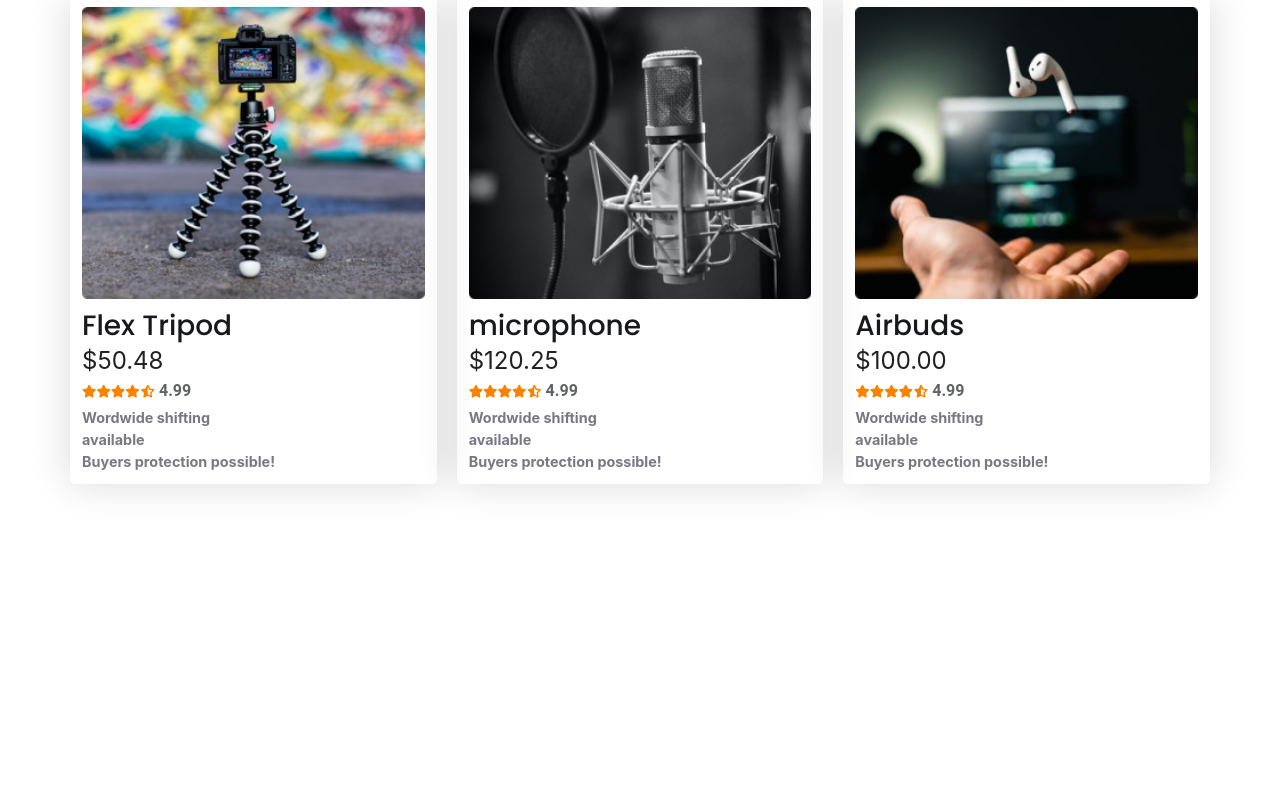
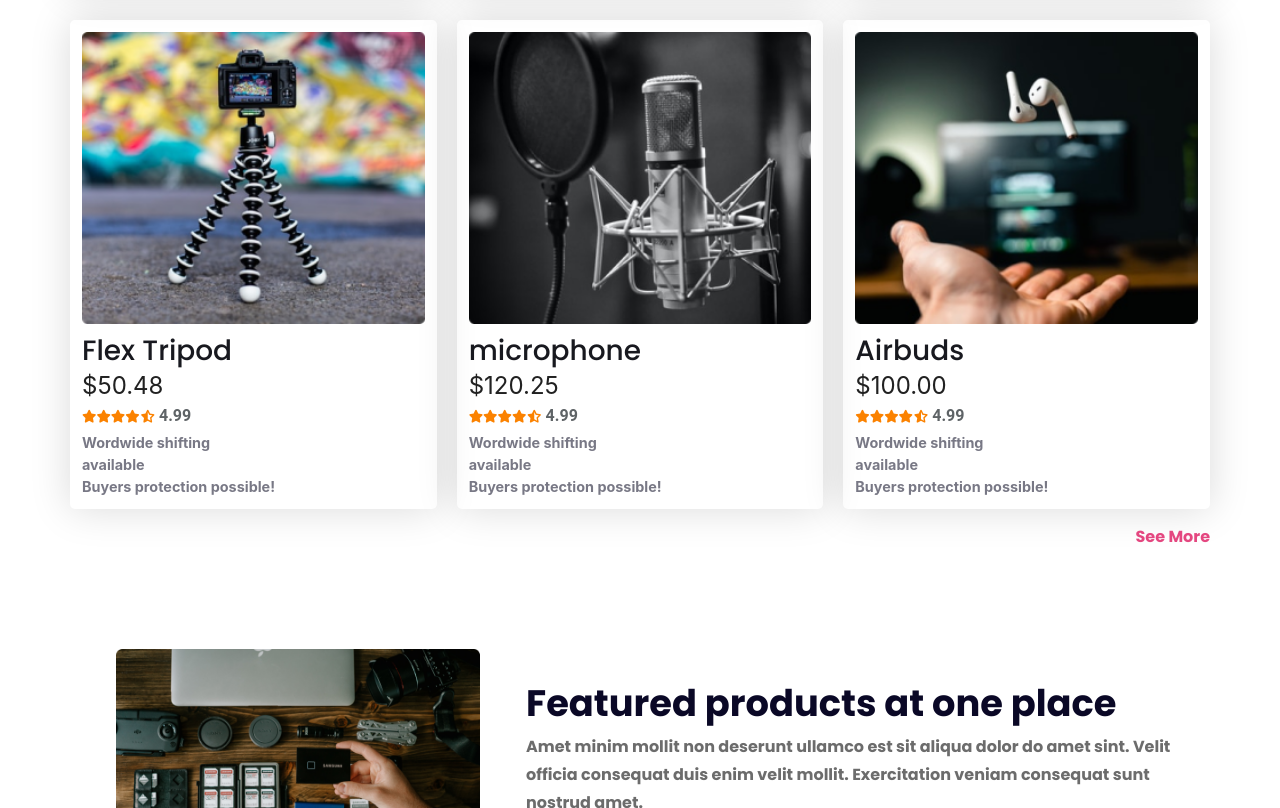
Before and after one commit to tanzilamd/influencer-gear, a plain HTML site: page index.html in a window 1280 px wide. Shown: the part 1992-2800 px from the top of the page. Before the commit the page ends 2576 px from the top, so only its background shows below. Drawn offline with Linux system fonts and the light colour scheme.

Commit message:
featurd section responsive done

```diff
--- a/css/style.css
+++ b/css/style.css
@@ -116,6 +116,7 @@ nav a {
     font-weight: 600;
     line-height: 70px;
     text-align: center;
+    margin-bottom: 25px;
 }
 .items-container {
     display: grid;
@@ -163,6 +164,49 @@ nav a {
     font-weight: 700;
     line-height: 150%;
 }
+.see-more {
+    color: rgba(224, 44, 109, 0.87);
+    font-size: 1rem;
+    font-weight: 700;
+    text-align: right;
+    display: block;
+    margin-top: 15px;
+    cursor: pointer;
+}
+
+/* Featured Section */
+.featured-container {
+    display: flex;
+    align-items: center;
+    justify-content: space-between;
+}
+.featured-img {
+    width: 40%;
+    text-align: center;
+}
+.featured-img img {
+    width: 80%;
+}
+.featured-content {
+    width: 60%;
+}
+.featured-content h3 {
+    color: #0A0826;
+    font-size: 2.3rem;
+    font-weight: 700;
+    line-height: 60px;
+}
+.featured-content p {
+    color: #6C6C6C;
+    font-size: 1rem;
+    font-weight: 700;
+    line-height: 28px;
+    margin-bottom: 20px;
+}
+.featured-content button {
+    border-radius: 0px;
+}
+
 
 /* Reponsive Design */
 /* Mobile */
@@ -173,14 +217,23 @@ nav a {
     nav, .banner {
         flex-direction: column;
     }
-    .banner {
+    .banner, .featured-container {
         flex-direction: column-reverse;
     }
     nav ul {
         flex-wrap: wrap;
         margin-top: 20px;
     }
-    .banner-content {
+    .banner-content, .featured-content, .featured-img {
+        width: 100%;
+    }
+    .featured-content {
+        text-align: center;
+    }
+    .featured-img {
+        margin-top: 30px;
+    }
+    .featured-img img {
         width: 100%;
     }
     .banner-img {
--- a/index.html
+++ b/index.html
@@ -142,6 +142,22 @@
                         <p>Wordwide shifting<br>available<br>Buyers protection possible!</p>
                     </div>
                 </div>
+
+            </div>
+            <span class="see-more">See More</span>
+        </section>
+
+        <!-- Featured section -->
+        <section class="featured">
+            <div class="featured-container">
+                    <div class="featured-img">
+                        <img src="images/gear.png" alt="">
+                    </div>
+                <div class="featured-content">
+                    <h3>Featured products at one place</h3>
+                    <p>Amet minim mollit non deserunt ullamco est sit aliqua dolor do amet sint. Velit officia consequat duis enim velit mollit. Exercitation veniam consequat sunt nostrud amet.</p>
+                    <button class="btn-primary">Join Now</button>
+                </div>
             </div>
         </section>
     </main>
```
